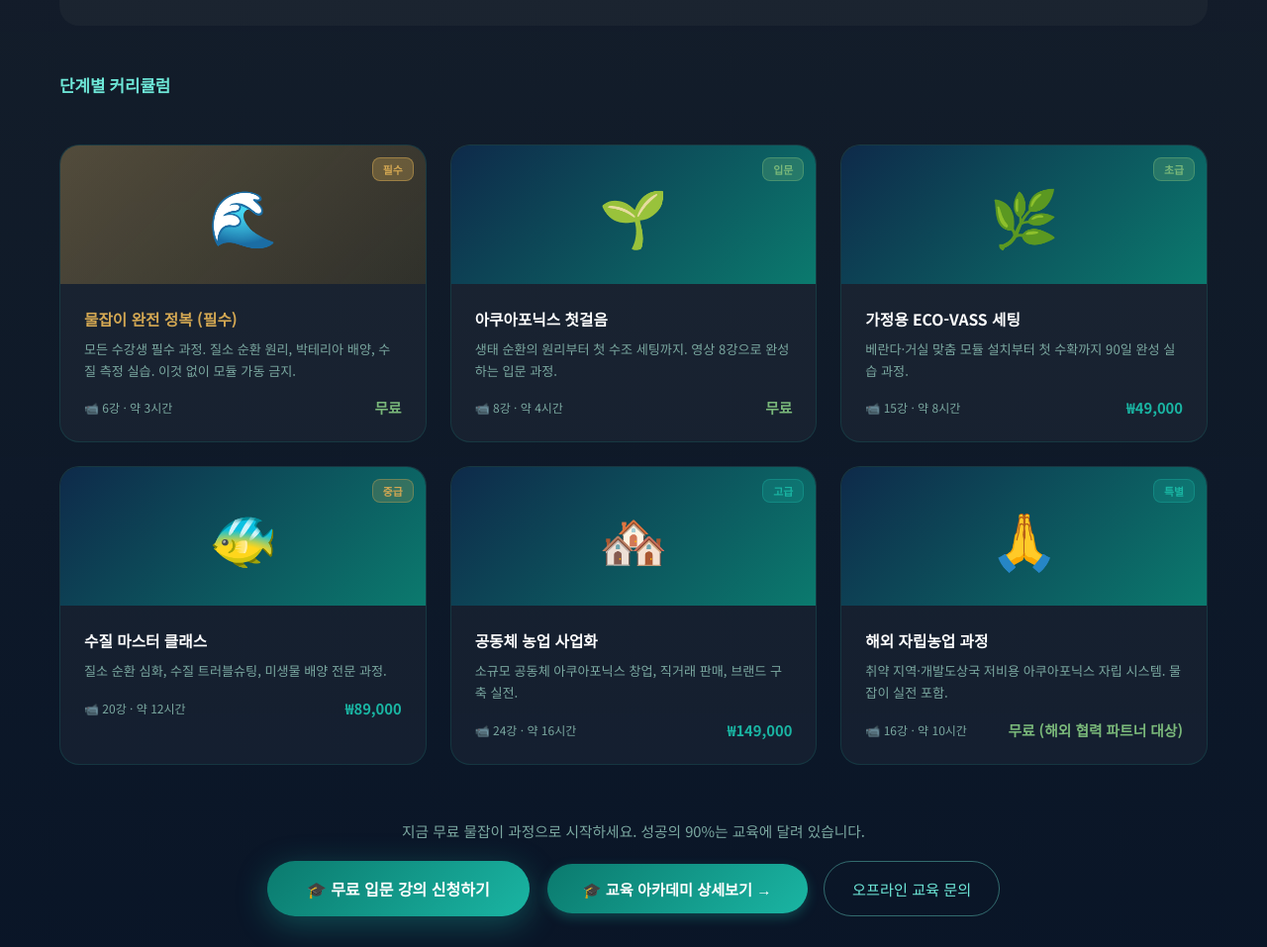
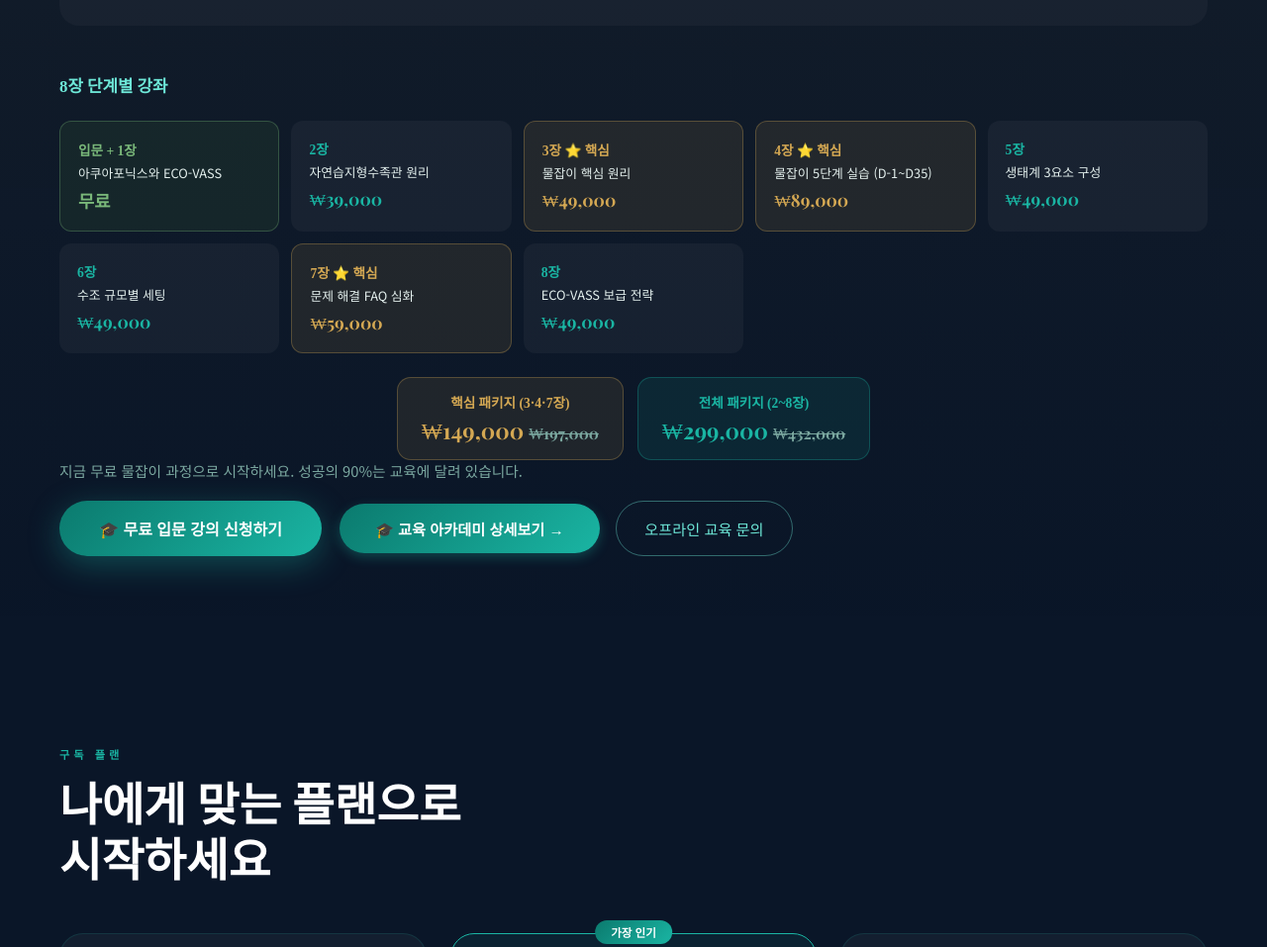
Before and after one commit to 006lys-rgb/ecovass-site, a plain HTML site: page index.html in a window 1280 px wide. Shown: the part 10440-11397 px from the top of the page at 99% size. Drawn offline with nearby package versions, Linux system fonts and the light colour scheme; a script that the page names is missing.

Commit message:
Add files via upload

```diff
--- a/index.html
+++ b/index.html
@@ -1273,63 +1273,60 @@ footer { background: rgba(8,18,32,0.95); border-top: 1px solid rgba(26,181,163,0
     </div>
 
     <!-- 강의 카드 그리드 -->
-    <h3 style="font-family:'Noto Serif KR',serif;font-size:1.05rem;color:var(--foam);font-weight:700;margin-bottom:24px;">단계별 커리큘럼</h3>
-    <div class="edu-grid">
-      <div class="edu-card reveal">
-        <div class="edu-card-thumb" style="background:linear-gradient(135deg,rgba(212,168,83,0.3),rgba(139,105,20,0.2));">
-          🌊<div class="edu-card-level" style="background:rgba(212,168,83,0.3);color:var(--gold);border:1px solid rgba(212,168,83,0.5);">필수</div>
-        </div>
-        <div class="edu-card-body">
-          <div class="edu-card-title" style="color:var(--gold);">물잡이 완전 정복 (필수)</div>
-          <div class="edu-card-desc">모든 수강생 필수 과정. 질소 순환 원리, 박테리아 배양, 수질 측정 실습. 이것 없이 모듈 가동 금지.</div>
-          <div class="edu-card-meta"><span class="edu-card-lessons">📹 6강 · 약 3시간</span><span class="edu-card-price free">무료</span></div>
-        </div>
-      </div>
-      <div class="edu-card reveal">
-        <div class="edu-card-thumb">🌱<div class="edu-card-level level-beginner">입문</div></div>
-        <div class="edu-card-body">
-          <div class="edu-card-title">아쿠아포닉스 첫걸음</div>
-          <div class="edu-card-desc">생태 순환의 원리부터 첫 수조 세팅까지. 영상 8강으로 완성하는 입문 과정.</div>
-          <div class="edu-card-meta"><span class="edu-card-lessons">📹 8강 · 약 4시간</span><span class="edu-card-price free">무료</span></div>
-        </div>
-      </div>
-      <div class="edu-card reveal">
-        <div class="edu-card-thumb">🌿<div class="edu-card-level level-beginner">초급</div></div>
-        <div class="edu-card-body">
-          <div class="edu-card-title">가정용 ECO-VASS 세팅</div>
-          <div class="edu-card-desc">베란다·거실 맞춤 모듈 설치부터 첫 수확까지 90일 완성 실습 과정.</div>
-          <div class="edu-card-meta"><span class="edu-card-lessons">📹 15강 · 약 8시간</span><span class="edu-card-price">₩49,000</span></div>
-        </div>
-      </div>
-      <div class="edu-card reveal">
-        <div class="edu-card-thumb">🐠<div class="edu-card-level level-inter">중급</div></div>
-        <div class="edu-card-body">
-          <div class="edu-card-title">수질 마스터 클래스</div>
-          <div class="edu-card-desc">질소 순환 심화, 수질 트러블슈팅, 미생물 배양 전문 과정.</div>
-          <div class="edu-card-meta"><span class="edu-card-lessons">📹 20강 · 약 12시간</span><span class="edu-card-price">₩89,000</span></div>
-        </div>
-      </div>
-      <div class="edu-card reveal">
-        <div class="edu-card-thumb">🏘️<div class="edu-card-level level-adv">고급</div></div>
-        <div class="edu-card-body">
-          <div class="edu-card-title">공동체 농업 사업화</div>
-          <div class="edu-card-desc">소규모 공동체 아쿠아포닉스 창업, 직거래 판매, 브랜드 구축 실전.</div>
-          <div class="edu-card-meta"><span class="edu-card-lessons">📹 24강 · 약 16시간</span><span class="edu-card-price">₩149,000</span></div>
-        </div>
-      </div>
-      <div class="edu-card reveal">
-        <div class="edu-card-thumb">🙏<div class="edu-card-level level-adv">특별</div></div>
-        <div class="edu-card-body">
-          <div class="edu-card-title">해외 자립농업 과정</div>
-          <div class="edu-card-desc">취약 지역·개발도상국 저비용 아쿠아포닉스 자립 시스템. 물잡이 실전 포함.</div>
-          <div class="edu-card-meta"><span class="edu-card-lessons">📹 16강 · 약 10시간</span><span class="edu-card-price free">무료 (해외 협력 파트너 대상)</span></div>
-        </div>
-      </div>
-    </div>
-
-    <!-- 교육 신청 CTA -->
-    <div class="reveal" style="text-align:center;margin-top:56px;">
-      <p style="color:var(--muted);font-size:0.92rem;margin-bottom:20px;">지금 무료 물잡이 과정으로 시작하세요. 성공의 90%는 교육에 달려 있습니다.</p>
+    <h3 style="font-family:'Noto Serif KR',serif;font-size:1.05rem;color:var(--foam);font-weight:700;margin-bottom:24px;">8장 단계별 강좌</h3>
+    <div style="display:grid;grid-template-columns:repeat(auto-fit,minmax(200px,1fr));gap:12px;">
+      <div style="padding:18px;background:rgba(74,140,63,0.12);border:1px solid rgba(122,184,122,0.3);border-radius:12px;">
+        <div style="font-family:'Noto Serif KR',serif;font-size:0.85rem;color:var(--sage);font-weight:700;margin-bottom:4px;">입문 + 1장</div>
+        <div style="font-size:0.8rem;color:var(--text);">아쿠아포닉스와 ECO-VASS</div>
+        <div style="margin-top:6px;font-family:'Playfair Display',serif;font-size:1.1rem;color:var(--sage);font-weight:700;">무료</div>
+      </div>
+      <div style="padding:18px;background:rgba(255,255,255,0.04);border:1px solid var(--border);border-radius:12px;">
+        <div style="font-family:'Noto Serif KR',serif;font-size:0.85rem;color:var(--aqua);font-weight:700;margin-bottom:4px;">2장</div>
+        <div style="font-size:0.8rem;color:var(--text);">자연습지형수족관 원리</div>
+        <div style="margin-top:6px;font-family:'Playfair Display',serif;font-size:1.1rem;color:var(--aqua);">₩39,000</div>
+      </div>
+      <div style="padding:18px;background:rgba(212,168,83,0.10);border:1px solid rgba(212,168,83,0.3);border-radius:12px;">
+        <div style="font-family:'Noto Serif KR',serif;font-size:0.85rem;color:var(--gold);font-weight:700;margin-bottom:4px;">3장 ⭐ 핵심</div>
+        <div style="font-size:0.8rem;color:var(--text);">물잡이 핵심 원리</div>
+        <div style="margin-top:6px;font-family:'Playfair Display',serif;font-size:1.1rem;color:var(--gold);">₩49,000</div>
+      </div>
+      <div style="padding:18px;background:rgba(212,168,83,0.10);border:1px solid rgba(212,168,83,0.3);border-radius:12px;">
+        <div style="font-family:'Noto Serif KR',serif;font-size:0.85rem;color:var(--gold);font-weight:700;margin-bottom:4px;">4장 ⭐ 핵심</div>
+        <div style="font-size:0.8rem;color:var(--text);">물잡이 5단계 실습 (D-1~D35)</div>
+        <div style="margin-top:6px;font-family:'Playfair Display',serif;font-size:1.1rem;color:var(--gold);">₩89,000</div>
+      </div>
+      <div style="padding:18px;background:rgba(255,255,255,0.04);border:1px solid var(--border);border-radius:12px;">
+        <div style="font-family:'Noto Serif KR',serif;font-size:0.85rem;color:var(--aqua);font-weight:700;margin-bottom:4px;">5장</div>
+        <div style="font-size:0.8rem;color:var(--text);">생태계 3요소 구성</div>
+        <div style="margin-top:6px;font-family:'Playfair Display',serif;font-size:1.1rem;color:var(--aqua);">₩49,000</div>
+      </div>
+      <div style="padding:18px;background:rgba(255,255,255,0.04);border:1px solid var(--border);border-radius:12px;">
+        <div style="font-family:'Noto Serif KR',serif;font-size:0.85rem;color:var(--aqua);font-weight:700;margin-bottom:4px;">6장</div>
+        <div style="font-size:0.8rem;color:var(--text);">수조 규모별 세팅</div>
+        <div style="margin-top:6px;font-family:'Playfair Display',serif;font-size:1.1rem;color:var(--aqua);">₩49,000</div>
+      </div>
+      <div style="padding:18px;background:rgba(212,168,83,0.10);border:1px solid rgba(212,168,83,0.3);border-radius:12px;">
+        <div style="font-family:'Noto Serif KR',serif;font-size:0.85rem;color:var(--gold);font-weight:700;margin-bottom:4px;">7장 ⭐ 핵심</div>
+        <div style="font-size:0.8rem;color:var(--text);">문제 해결 FAQ 심화</div>
+        <div style="margin-top:6px;font-family:'Playfair Display',serif;font-size:1.1rem;color:var(--gold);">₩59,000</div>
+      </div>
+      <div style="padding:18px;background:rgba(255,255,255,0.04);border:1px solid var(--border);border-radius:12px;">
+        <div style="font-family:'Noto Serif KR',serif;font-size:0.85rem;color:var(--aqua);font-weight:700;margin-bottom:4px;">8장</div>
+        <div style="font-size:0.8rem;color:var(--text);">ECO-VASS 보급 전략</div>
+        <div style="margin-top:6px;font-family:'Playfair Display',serif;font-size:1.1rem;color:var(--aqua);">₩49,000</div>
+      </div>
+    </div>
+    <div style="display:flex;gap:14px;justify-content:center;margin-top:24px;flex-wrap:wrap;">
+      <div style="padding:14px 24px;background:rgba(212,168,83,0.10);border:1px solid rgba(212,168,83,0.3);border-radius:14px;text-align:center;">
+        <div style="font-family:'Noto Serif KR',serif;font-size:0.85rem;color:var(--gold);font-weight:700;">핵심 패키지 (3·4·7장)</div>
+        <div style="font-family:'Playfair Display',serif;font-size:1.4rem;color:var(--gold);margin-top:4px;">₩149,000 <span style="font-size:0.7em;color:var(--muted);text-decoration:line-through;">₩197,000</span></div>
+      </div>
+      <div style="padding:14px 24px;background:rgba(26,181,163,0.10);border:1px solid rgba(26,181,163,0.3);border-radius:14px;text-align:center;">
+        <div style="font-family:'Noto Serif KR',serif;font-size:0.85rem;color:var(--aqua);font-weight:700;">전체 패키지 (2~8장)</div>
+        <div style="font-family:'Playfair Display',serif;font-size:1.4rem;color:var(--aqua);margin-top:4px;">₩299,000 <span style="font-size:0.7em;color:var(--muted);text-decoration:line-through;">₩432,000</span></div>
+      </div>
+    </div>
+    <p style="color:var(--muted);font-size:0.92rem;margin-bottom:20px;">지금 무료 물잡이 과정으로 시작하세요. 성공의 90%는 교육에 달려 있습니다.</p>
       <button class="btn-primary" style="font-size:1rem;padding:16px 40px;" onclick="openMC()">
         🎓 무료 입문 강의 신청하기
       </button>
@@ -1696,18 +1693,34 @@ footer { background: rgba(8,18,32,0.95); border-top: 1px solid rgba(26,181,163,0
 <section id="shop">
   <div class="max-w">
     <span class="section-tag">ECO-VASS 스토어</span>
-    <h2 class="section-title">엄선된 생태 농업 자재</h2>
-    <p class="section-desc">ECO-VASS가 검증한 유기농·친환경 자재만을 공급합니다. 협력 파트너의 제품들도 함께합니다. <a href="shop.html" style="color:var(--aqua);border-bottom:1px solid currentColor;">▶ 전체 4분류 27품목 가격표 보기</a></p>
-    <div class="shop-tabs">
-      <button class="shop-tab active" onclick="filterProducts('all', this)">전체</button>
-      <button class="shop-tab" onclick="filterProducts('bacteria', this)">유익균·미생물</button>
-      <button class="shop-tab" onclick="filterProducts('media', this)">여과재·기질</button>
-      <button class="shop-tab" onclick="filterProducts('organic', this)">유기농 자재</button>
-      <button class="shop-tab" onclick="filterProducts('diy', this)">DIY 키트</button>
-      <button class="shop-tab" onclick="filterProducts('complete', this)">완제품 세트</button>
-      <button class="shop-tab" onclick="filterProducts('test', this)">수질 측정</button>
-    </div>
-    <div class="products-grid" id="productsGrid"></div>
+    <h2 class="section-title">DIY 부품 단가 — 투명 공개</h2>
+    <p class="section-desc">모듈 SET · 재배구 · 양식구 · 여과구 — 4분류 27품목 정찰가를 모두 공개합니다. 독립형 완제품·DIY 세트는 환경별 견적 문의.</p>
+    <div style="display:grid;grid-template-columns:repeat(4,1fr);gap:16px;margin-top:32px;">
+      <div style="padding:28px 20px;background:rgba(255,255,255,0.04);border:1px solid rgba(26,181,163,0.2);border-radius:18px;text-align:center;">
+        <div style="font-size:2rem;margin-bottom:12px;">🔧</div>
+        <div style="font-family:'Noto Serif KR',serif;font-size:1.05rem;color:var(--foam);font-weight:700;margin-bottom:6px;">모듈 SET</div>
+        <div style="font-size:0.85rem;color:var(--muted);">상판·기둥 4종</div>
+      </div>
+      <div style="padding:28px 20px;background:rgba(255,255,255,0.04);border:1px solid rgba(26,181,163,0.2);border-radius:18px;text-align:center;">
+        <div style="font-size:2rem;margin-bottom:12px;">🌱</div>
+        <div style="font-family:'Noto Serif KR',serif;font-size:1.05rem;color:var(--foam);font-weight:700;margin-bottom:6px;">재배구</div>
+        <div style="font-size:0.85rem;color:var(--muted);">DWC·NFT·LED 6종</div>
+      </div>
+      <div style="padding:28px 20px;background:rgba(255,255,255,0.04);border:1px solid rgba(26,181,163,0.2);border-radius:18px;text-align:center;">
+        <div style="font-size:2rem;margin-bottom:12px;">🐟</div>
+        <div style="font-family:'Noto Serif KR',serif;font-size:1.05rem;color:var(--foam);font-weight:700;margin-bottom:6px;">양식구</div>
+        <div style="font-size:0.85rem;color:var(--muted);">수족관 유리·PVC 4종</div>
+      </div>
+      <div style="padding:28px 20px;background:rgba(255,255,255,0.04);border:1px solid rgba(26,181,163,0.2);border-radius:18px;text-align:center;">
+        <div style="font-size:2rem;margin-bottom:12px;">💧</div>
+        <div style="font-family:'Noto Serif KR',serif;font-size:1.05rem;color:var(--foam);font-weight:700;margin-bottom:6px;">여과구</div>
+        <div style="font-size:0.85rem;color:var(--muted);">습지모듈·바닥재·모터 등 13종</div>
+      </div>
+    </div>
+    <div style="text-align:center;margin-top:32px;">
+      <a href="shop.html" style="display:inline-block;background:linear-gradient(135deg,var(--teal),var(--aqua));color:var(--white);padding:14px 36px;border-radius:50px;font-weight:700;text-decoration:none;box-shadow:0 8px 24px rgba(26,181,163,0.25);">전체 27품목 가격표 보기 →</a>
+    </div>
+    <p style="font-size:0.82rem;color:var(--muted);margin-top:18px;text-align:center;font-style:italic;">* 본 가격은 2026.04.26 기준이며, 시장 변동에 따라 변경될 수 있습니다.</p>
   </div>
 </section>
 
@@ -2184,7 +2197,7 @@ document.querySelectorAll('.reveal').forEach(el => observer.observe(el));
 
 // INIT
 document.getElementById('journalDate').value = new Date().toISOString().split('T')[0];
-renderProducts('all');
+// renderProducts('all'); // shop.html로 이동됨
 </script>
 <script src="assets/js/protect.js"></script>
 </body>
```
